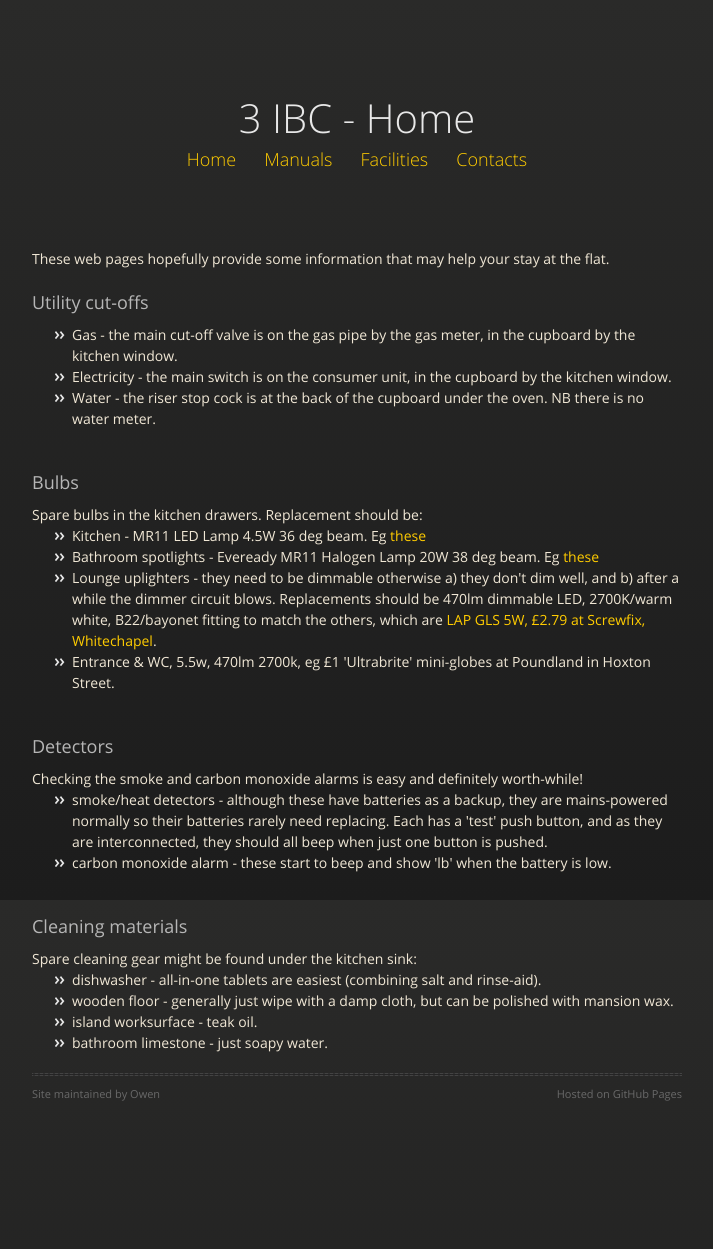
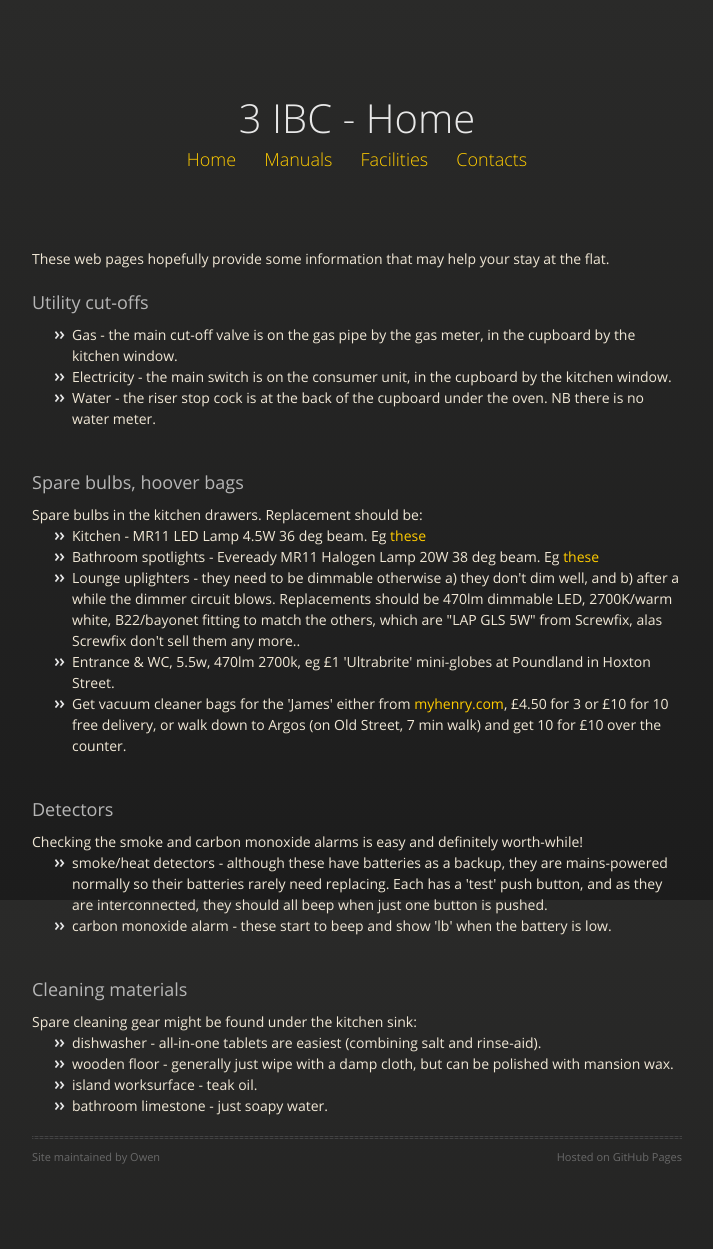
Before and after one commit to owenlydiard/3ibc, a Jekyll site: the page built from index.html, in a window 1280 px wide. Shown: the whole page, without its empty margins (283-996 px from the left). Built offline with Jekyll 4.4.1, drawn with Linux system fonts in a browser that asks for light colours; nearby versions of some CDN libraries; before the commit the page ends 1186 px from its top, so only the background shows below that.

Commit message:
New hob, vac cleaner.

```diff
--- a/index.html
+++ b/index.html
@@ -18,13 +18,14 @@ These web pages hopefully provide some information that may help your stay at th
 </ul>
 
 <br>
-<h3>Bulbs</h3>
+<h3>Spare bulbs, hoover bags</h3>
 Spare bulbs in the kitchen drawers.  Replacement should be:
 <ul>
 <li>Kitchen - MR11 LED Lamp 4.5W 36 deg beam. Eg  <a href="https://www.amazon.co.uk/gp/product/B01N8Q93AQ" title="Bulbs on Amazon">these</a> </li>
 <li>Bathroom spotlights - Eveready MR11 Halogen Lamp 20W 38 deg beam. Eg  <a href="https://www.amazon.co.uk/Eveready-Dichroic-MR11-Halogen-38DEG/dp/B0052E8EQ6" title="Bulbs on Amazon">these</a></li>
-<li>Lounge uplighters - they need to be dimmable otherwise a) they don't dim well, and b) after a while the dimmer circuit blows. Replacements should be 470lm dimmable LED, 2700K/warm white, B22/bayonet fitting to match the others, which are <a href="https://www.screwfix.com/p/lap-bc-gls-led-light-bulb-470lm-5w/484fh">LAP  GLS 5W, £2.79 at Screwfix, Whitechapel</a>.</li>
+<li>Lounge uplighters - they need to be dimmable otherwise a) they don't dim well, and b) after a while the dimmer circuit blows. Replacements should be 470lm dimmable LED, 2700K/warm white, B22/bayonet fitting to match the others, which are "LAP GLS 5W" from Screwfix, alas Screwfix don't sell them any more.</a>.</li>
 <li>Entrance & WC, 5.5w, 470lm 2700k, eg £1 'Ultrabrite' mini-globes at Poundland in Hoxton Street.</li>
+<li>Get vacuum cleaner bags for the 'James' either from <a href="https://www.myhenry.com/accessories-and-consumables/henry-hepaflo-filter-bags">myhenry.com</a>, £4.50 for 3 or £10 for 10 free delivery, or walk down to Argos (on Old Street, 7 min walk) and get 10 for £10 over the counter.</li>
 </ul>
 
 <br>
```
Also changed, not shown: 1 other file.
